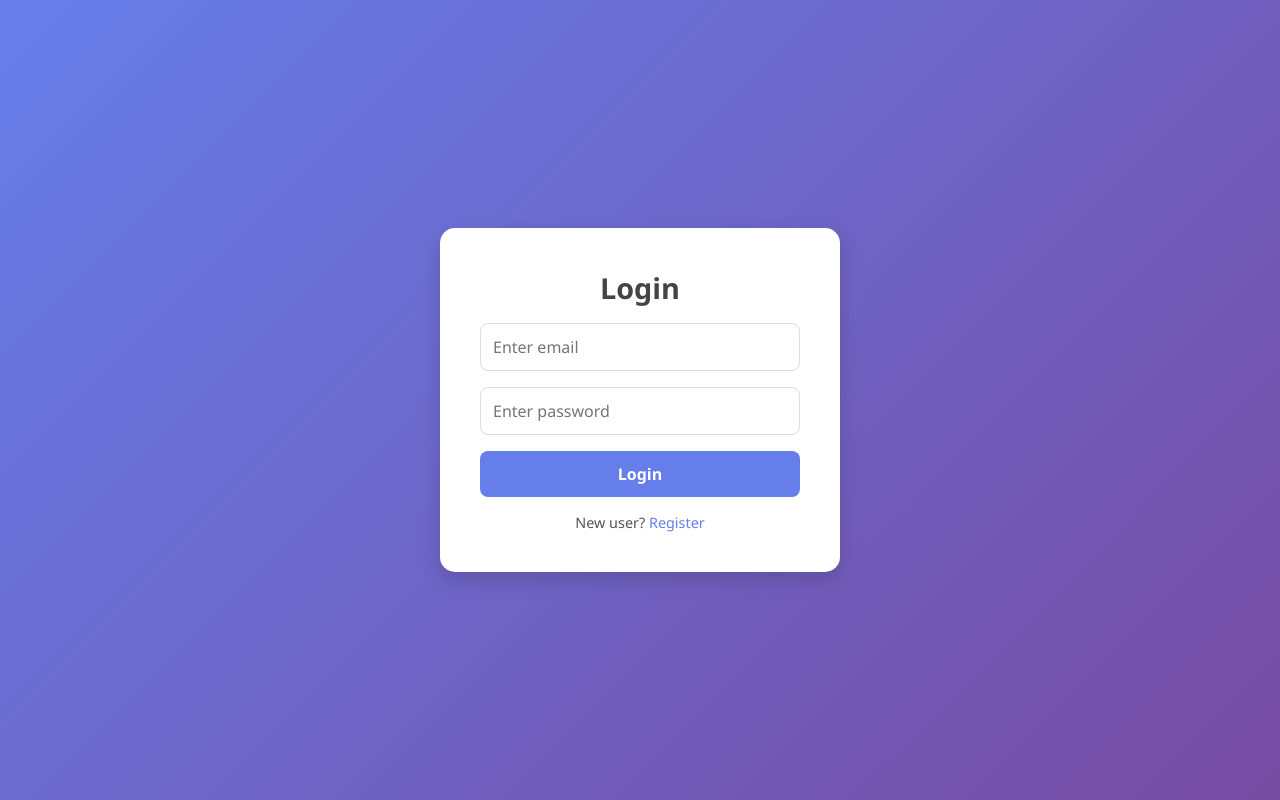
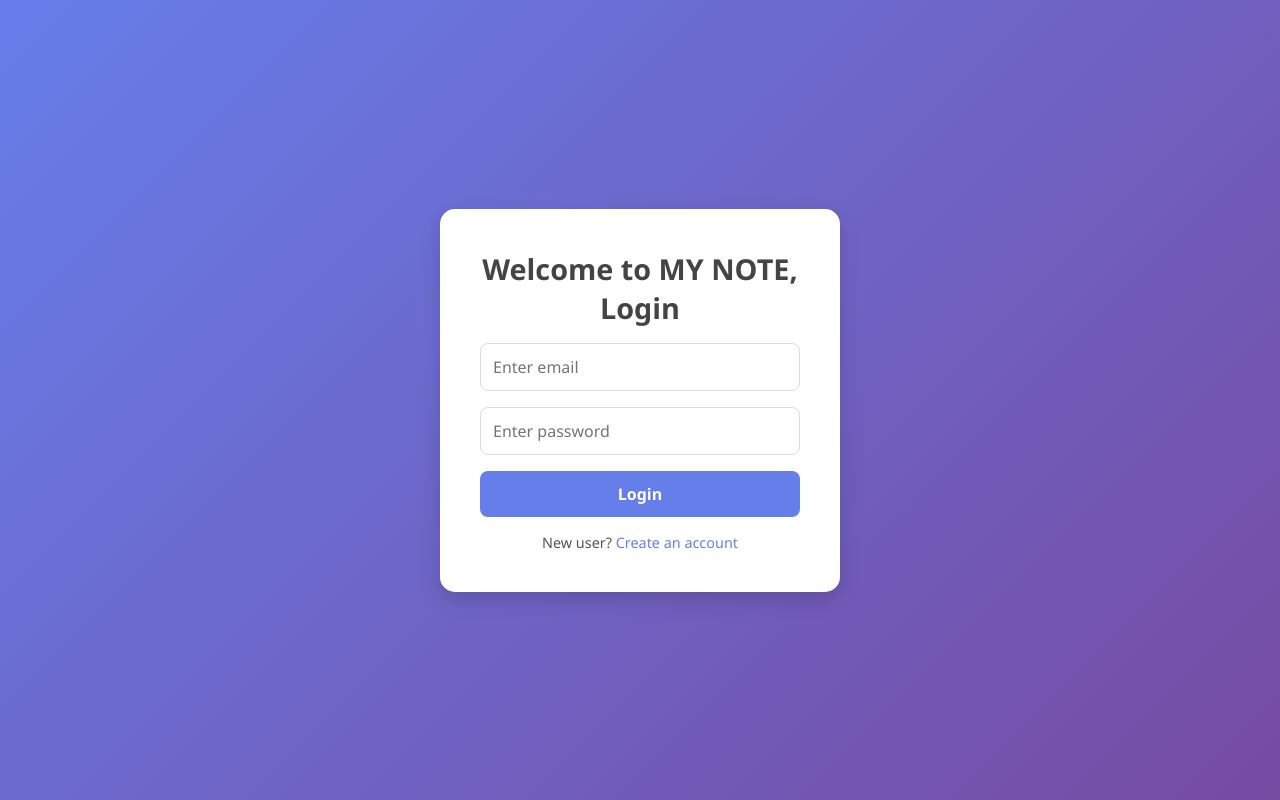
Before and after one commit to engripaye/notes, a FastAPI app: page / in a window 1280 px wide. Run offline with FastAPI, Linux system fonts and the light colour scheme.

Commit message:
backend code commit by ENGR. IPAYE

```diff
--- a/templates/login.html
+++ b/templates/login.html
@@ -6,7 +6,7 @@
 </head>
 <body>
 <div class="container">
-    <h2>Login</h2>
+    <h2>Welcome to MY NOTE, Login</h2>
     <form action="/login" method="post">
         <input type="email" name="email" placeholder="Enter email" required>
         <input type="password" name="password" placeholder="Enter password" required>
@@ -15,7 +15,7 @@
     {% if msg %}
     <p style="color:red;">{{ msg }}</p>
     {% endif %}
-    <p>New user? <a href="/register">Register</a></p>
+    <p>New user? <a href="/register">Create an account</a></p>
 </div>
 </body>
 </html>
```
